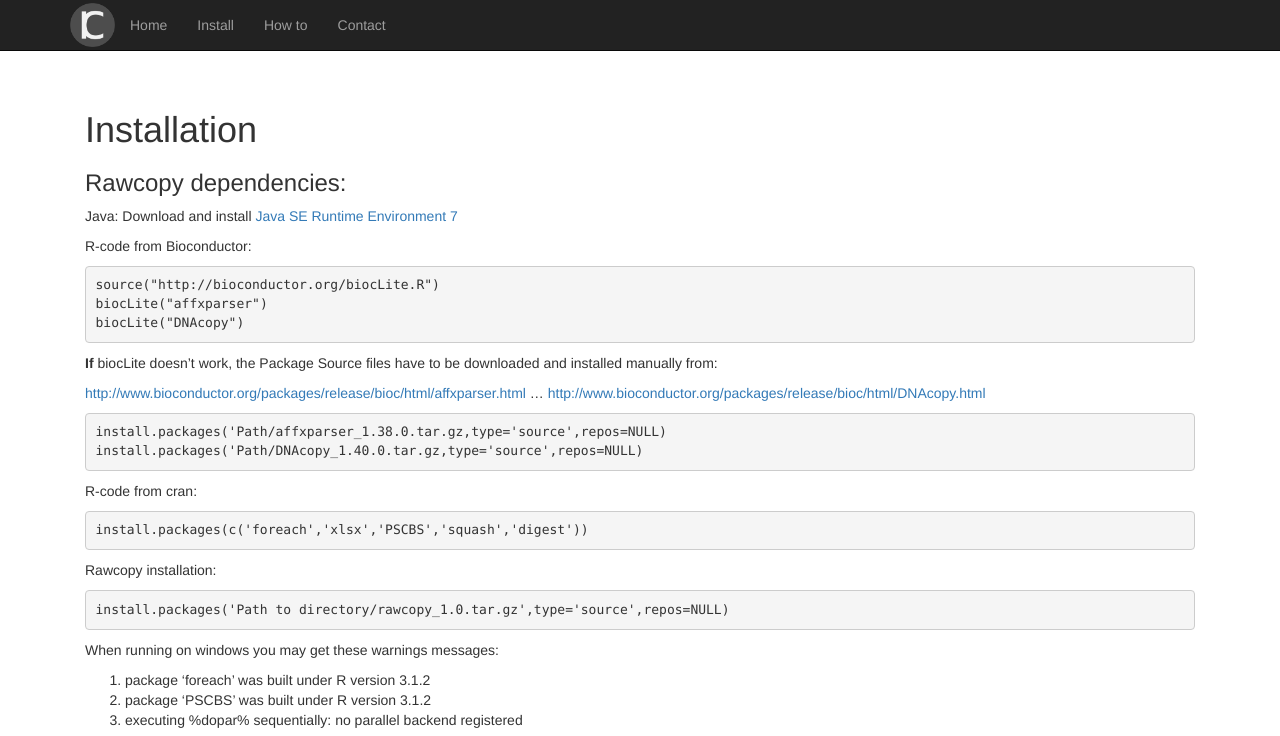
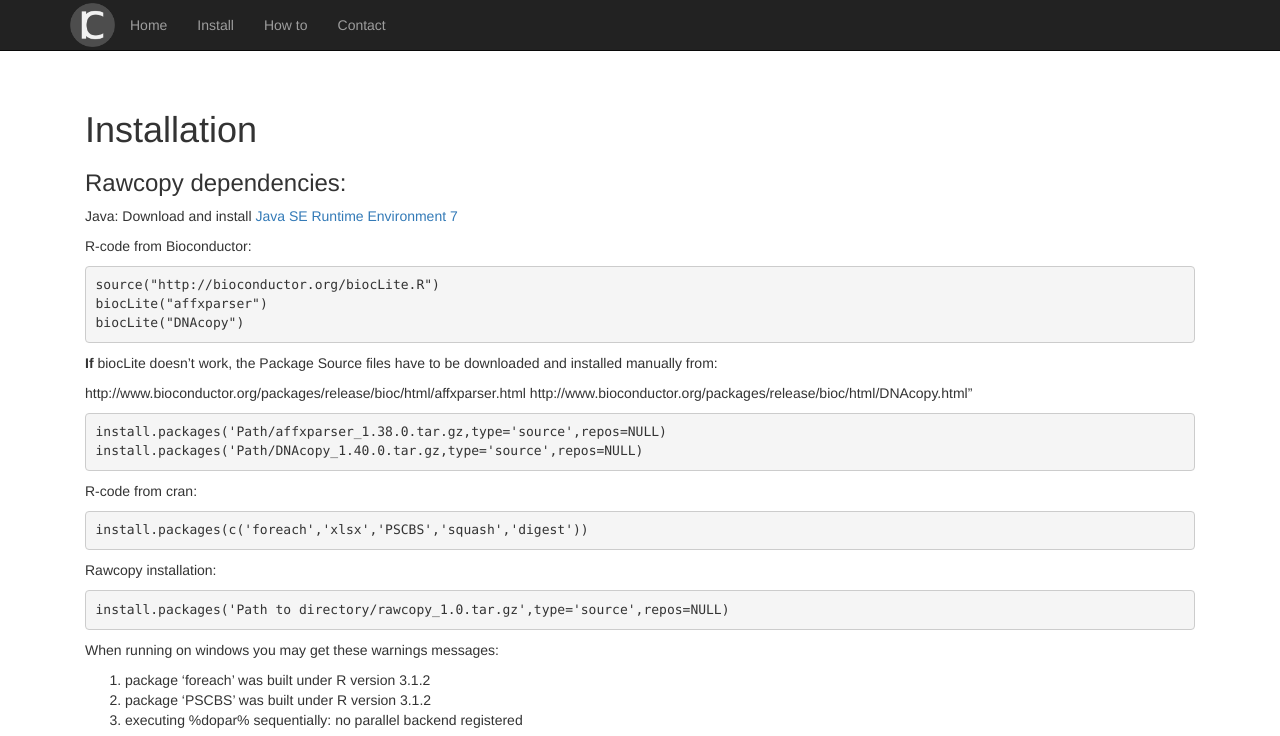
Before and after one commit to rawcopy/rawcopy.github.io, a Jekyll site: the page built from install.md, in a window 1280 px wide and 1150 px high, cut to the strip 0-736 px from the top of the window. Built offline with Jekyll 4.4.1, drawn with Linux system fonts in a browser that asks for light colours; nearby versions of some CDN libraries; Markdown is read by kramdown in place of the engine named in the settings; part of the change alters nothing that is shown.

````diff
--- a/install.md
+++ b/install.md
@@ -23,9 +23,8 @@ biocLite("DNAcopy")
 
 **If** biocLite doesn't work, the Package Source files have to be downloaded and installed manually from:
 
-<a href="http://www.bioconductor.org/packages/release/bioc/html/affxparser.html">http://www.bioconductor.org/packages/release/bioc/html/affxparser.html</a>
-...
-<a href="http://www.bioconductor.org/packages/release/bioc/html/DNAcopy.html">http://www.bioconductor.org/packages/release/bioc/html/DNAcopy.html</a>
+http://www.bioconductor.org/packages/release/bioc/html/affxparser.html
+http://www.bioconductor.org/packages/release/bioc/html/DNAcopy.html"
 
 
 ```R
````
